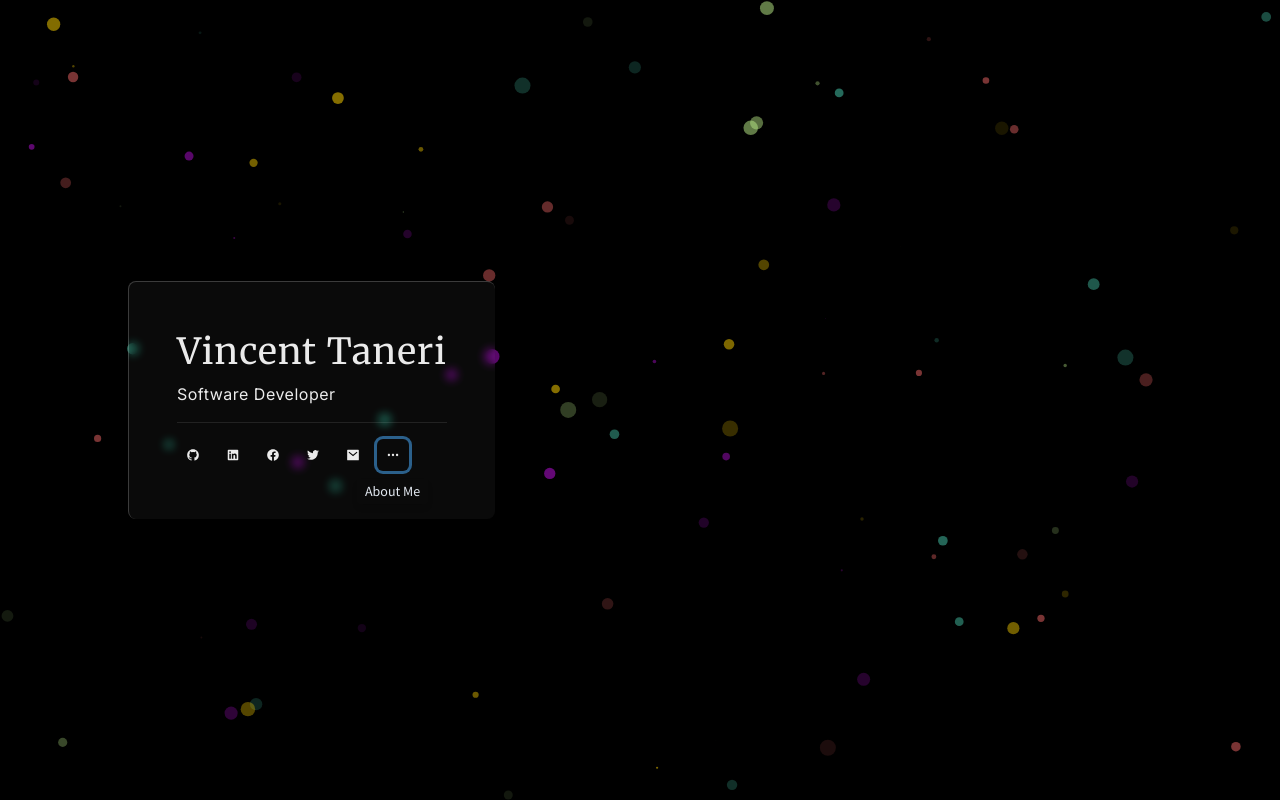
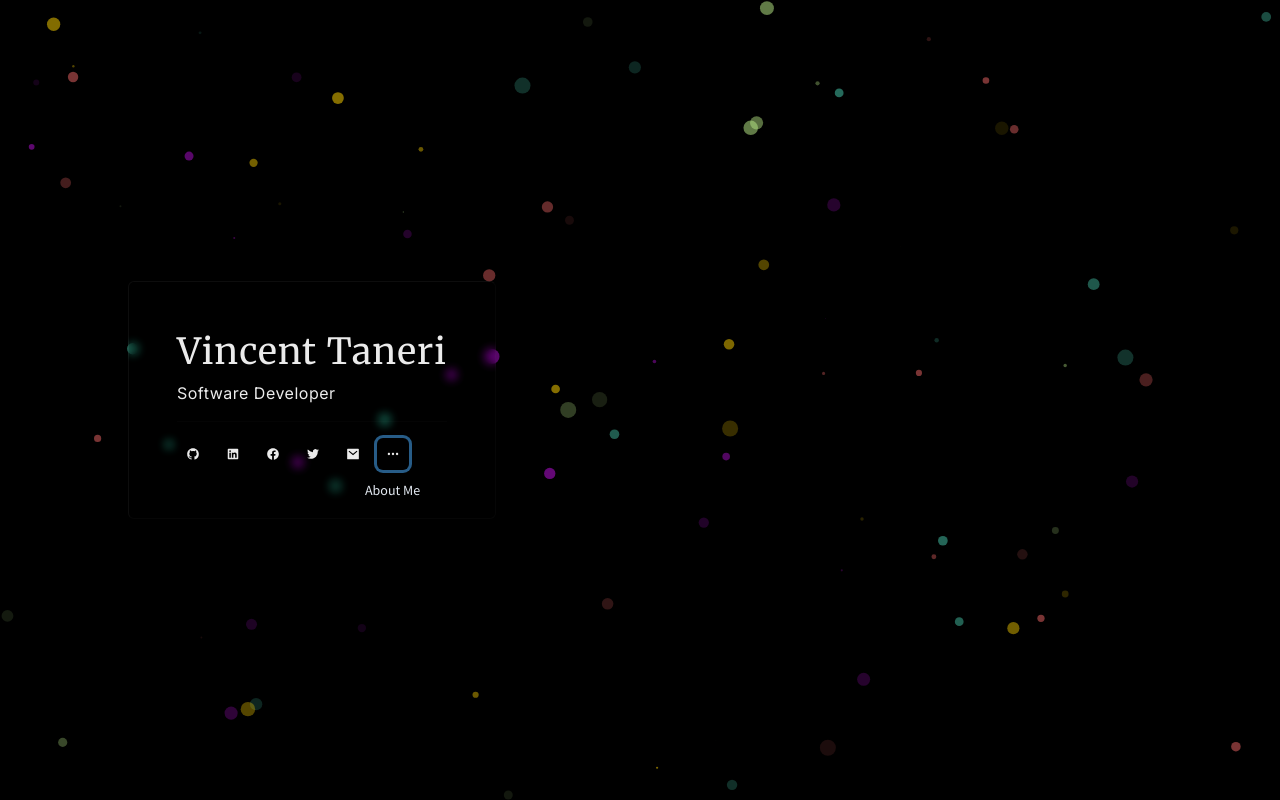
Before and after one commit to tanerijun/vitaneri-v1, a Next.js app: page / in a window 1280 px wide. Built offline with nearby package versions, Linux system fonts and the light colour scheme.

Commit message:
Change glassmorphism styling

```diff
--- a/pages/_app.tsx
+++ b/pages/_app.tsx
@@ -12,8 +12,10 @@ const GlobalStyles = css`
   .glassmorphism {
     -webkit-backdrop-filter: blur(5px) saturate(125%); // Support for webkit
     backdrop-filter: blur(5px) saturate(125%);
-    border-top: 1px solid rgba(255, 255, 255, 0.2);
-    border-left: 1px solid rgba(255, 255, 255, 0.2);
+    border-top: 1px solid rgba(255, 255, 255, 0.05);
+    border-left: 1px solid rgba(255, 255, 255, 0.05);
+    border-right: 1px solid rgba(255, 255, 255, 0.025);
+    border-bottom: 1px solid rgba(255, 255, 255, 0.025);
   }
 `;
 
--- a/pages/index.tsx
+++ b/pages/index.tsx
@@ -25,9 +25,9 @@ const Home: NextPage = () => {
           alignItems="flex-start"
           spacing={4}
           p={12}
-          borderRadius="lg"
+          borderRadius="md"
           divider={<Divider />}
-          bg="whiteAlpha.50"
+          bg="blackAlpha.50"
           boxShadow="md"
           className="glassmorphism"
         >
```
